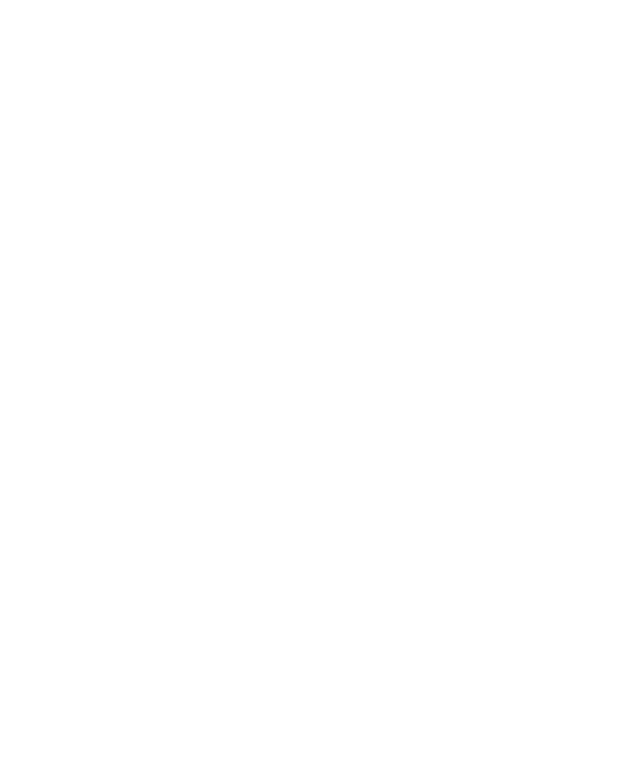
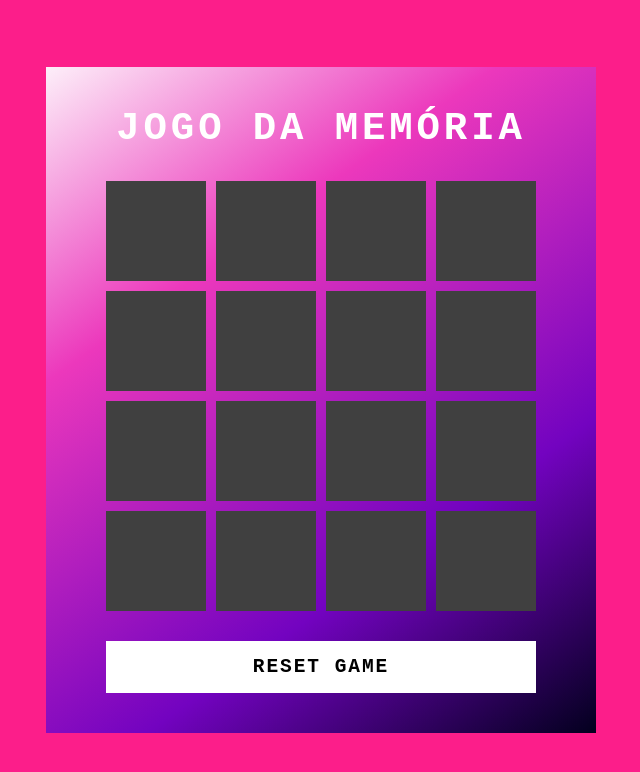
Before and after one commit to paoloMPerez/Jogo-da-memoria-com-Emojis, a plain HTML site: page index.html in a window 1280 px wide. Shown: the whole page, without its empty margins (319-959 px from the left). Drawn offline with Linux system fonts and the light colour scheme.

Commit message:
feat: upload do projeto

```diff
--- a/index.html
+++ b/index.html
@@ -7,7 +7,16 @@
     <link rel="stylesheet" href="./src/styles/reset.css">
     <link rel="stylesheet" href="./src/styles/main.css">
 </head>
+
 <body>
+    <div class="container">
+        <h2>JOGO DA MEMÓRIA</h2>
+        <div class="game"></div>
+        <button class="reset"
+        onclick="window.location.reload()"
+        >RESET GAME</button>
+    </div>
+
 
     <script src="./src/scripts/engine.js" defer></script>
 </body>
--- a/src/scripts/engine.js
+++ b/src/scripts/engine.js
@@ -0,0 +1,59 @@
+const emojis = [
+  "😺",
+  "😺",
+  "🦝",
+  "🦝",
+  "🦊",
+  "🦊",
+  "🐶",
+  "🐶",
+  "🐵",
+  "🐵",
+  "🦁",
+  "🦁",
+  "🐯",
+  "🐯",
+  "🐮",
+  "🐮"
+];
+let openCards = [];
+
+
+let shuffleEmojis = emojis.sort(() =>(Math.random() > 0.5? 2: -1));
+
+for(let i=0; i < emojis.length; i++)
+{
+  let box = document.createElement("div");
+  box.className = "item";
+  box.innerHTML = shuffleEmojis[i];
+  box.onclick = handleClick;
+  document.querySelector(".game").appendChild(box);
+}
+
+function handleClick() {
+  if(openCards.length < 2){
+      this.classList.add('boxOpen');
+      openCards.push(this);
+  }
+
+  if(openCards.length == 2){
+      setTimeout(checkMath, 500);
+  }
+}
+
+function checkMath() {
+
+  if(openCards[0].innerHTML === openCards[1].innerHTML){
+      openCards[0].classList.add("boxMatch");
+      openCards[1].classList.add("boxMatch");
+  }else{
+      openCards[0].classList.remove("boxOpen");
+      openCards[1].classList.remove("boxOpen");
+  }
+
+  openCards = [];
+
+  if(document.querySelectorAll(".boxMatch").length === emojis.length){
+      alert("Você venceu!");
+  }
+}
--- a/src/styles/main.css
+++ b/src/styles/main.css
@@ -0,0 +1,87 @@
+body{
+  display: flex;
+  justify-content: center;
+  align-items: center;
+  min-height: 100vh;
+  background: #fc1e8a;
+  user-select: none;
+}
+
+.container {
+  position: relative;
+  display: flex;
+  flex-direction: column;
+  justify-content: center;
+  align-items: center;
+  gap: 30px;
+  background: linear-gradient(325deg, #03001e 0%, #7303c0 30%, #ec38bc 70%, #fdeff9 100%);
+  padding: 40px 60px;
+}
+
+h2{
+  font-size: 3em;
+  color: #fff;
+  text-transform: uppercase;
+  letter-spacing: 0.1em;
+}
+
+.reset{
+  padding: 15px 20px;
+  width: 100%;
+  color: #000;
+  background-color: #fff;
+  border: none;
+  font-size: 1.5em;
+  letter-spacing: 0.1em;
+  text-transform: uppercase;
+  cursor: pointer;
+  font-weight: 600;
+}
+
+.reset:focus{
+  color: #ec38bc;
+  background-color: #262809;
+}
+
+.game{
+  width: 430px;
+  height: 430px;
+  display: flex;
+  flex-wrap: wrap;
+  gap: 10px;
+  transform-style: preserve-3d;
+  perspective: 500px;
+}
+
+.item {
+  position: relative;
+  width: 100px;
+  height: 100px;
+  display: flex;
+  align-items: center;
+  justify-content: center;
+  background-color: #fff;
+
+  font-size: 3em;
+  transform: rotateY(180deg);
+  transition: 0.25s;
+}
+
+.item::after{
+  content: "";
+  position: absolute;
+  inset: 0;
+  background: #404040;
+  transition: 0.25s;
+  transform: rotateY(0deg);
+  backface-visibility: hidden;
+}
+
+.item.boxOpen{
+  transform: rotateY(0deg);
+}
+
+.boxOpen::after,
+.boxMatch::after {
+  transform: rotateY(180deg);
+}
```
Also changed, not shown: 1 other file. Lines whose indentation alone changed are shown as unchanged.
